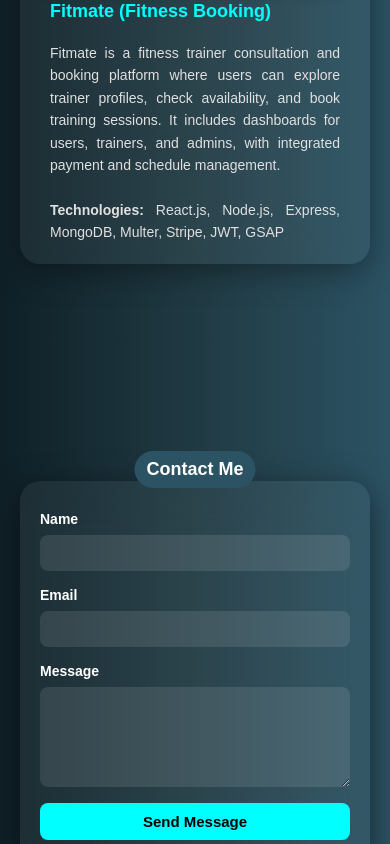
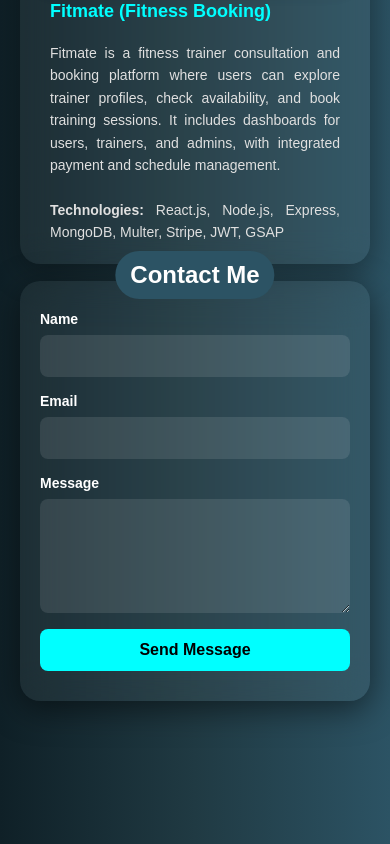
Before and after one commit to Abin-x/Abin-Portfolio, a React (Vite) app: page / in a window 390 px wide. Shown: the part 5760-6604 px from the top of the page. Built offline with nearby package versions, Linux system fonts and the light colour scheme.

Commit message:
add contact style

```diff
--- a/src/Pages/Contact/contact.css
+++ b/src/Pages/Contact/contact.css
@@ -84,62 +84,57 @@ button[type='submit']:hover {
   background-color: #28cbf0;
 }
 
-/* Large Devices (Desktops and above) */
-@media (min-width: 1200px) {
+@media (max-width: 1024px) {
   .contact-container {
-    padding: 80px 60px;
-    margin-top: -100px;
+    /* padding: 40px 20px !important; */
+    margin-top: -150px;
+    flex-direction: column;
   }
 
   .contact-card {
-    padding: 50px;
-    max-width: 700px;
-    margin-top: -200px;
-  }
-}
-
-/* Medium Devices (Tablets) */
-@media (min-width: 768px) and (max-width: 1199px) {
-  .contact-container {
-    padding: 60px 40px;
-    flex-direction: column;
-    margin-top: -80px;
-  }
-
-  .contact-card {
-    padding: 40px 30px;
-    max-width: 600px;
+    padding: 30px 20px !important;
     margin-top: -150px;
   }
 }
 
-/* Small Devices (Mobiles) */
-@media (max-width: 767px) {
+@media (max-width: 768px) {
   .contact-container {
-    padding: 40px 20px;
-    flex-direction: column;
-    margin-top: -60px;
+    padding: 30px 20px !important;
+    margin-top: -160px;
   }
 
   .contact-card {
-    padding: 30px 20px;
-    width: 100%;
-    margin-top: 20px;
+    /* padding: 25px 16px !important; */
+    margin-top: -100px;
+  }
+}
+
+@media (max-width: 480px) {
+  .contact-container {
+    /* padding: 20px 12px !important; */
+    margin-top: -170px;
   }
 
-  .contact-card h2 {
-    font-size: 18px;
-    padding: 8px 12px;
-  }
-
-  .form-group input,
-  .form-group textarea {
-    font-size: 14px;
-    padding: 10px 12px;
-  }
-
-  button[type='submit'] {
-    font-size: 15px;
-    padding: 10px;
+  .contact-card {
+    /* padding: 20px 12px !important; */
+    margin-top: -100px;
   }
 }
+
+@media (max-width: 1024px) {
+  .contact-card {
+    margin-top: -150px;
+  }
+}
+
+@media (max-width: 768px) {
+  .contact-card {
+    margin-top: -100px;
+  }
+}
+
+@media (max-width: 480px) {
+  .contact-card {
+    margin-top: -130px;
+  }
+}
```
